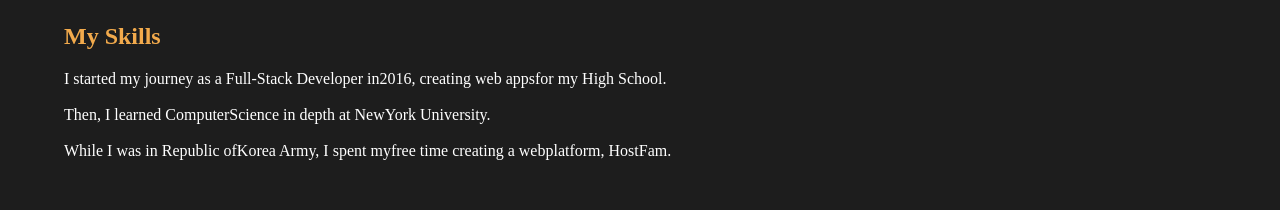
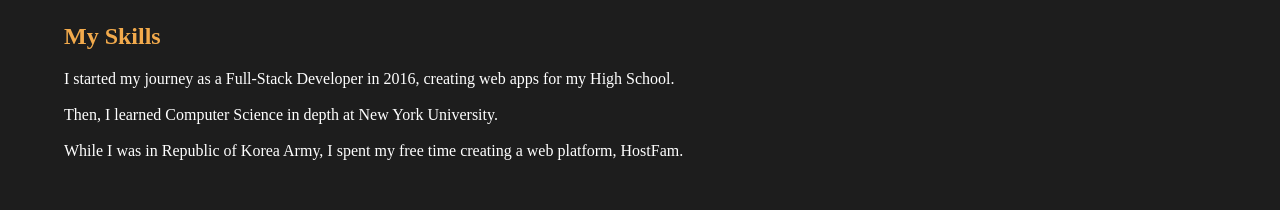
Before and after one commit to bk00119/BKPortfolio, a React (Create React App) app: page / in a window 1280 px wide. Shown: the part 363-573 px from the top of the page. Built offline with nearby package versions, Linux system fonts and the light colour scheme.

Commit message:
skill spacing

```diff
--- a/src/components/Skills/Skills.js
+++ b/src/components/Skills/Skills.js
@@ -8,17 +8,17 @@ const Skills = () => {
       {/* <SkillSphere /> */}
       <div class="Skill_Description">
         <div class="Skill_Description_P">
-          I started my journey as a Full-Stack Developer in2016, creating web
-          appsfor my High School.
+          I started my journey as a Full-Stack Developer in 2016, creating web
+          apps for my High School.
         </div>
         <br />
         <div className="Skill_Description_P">
-          Then, I learned ComputerScience in depth at NewYork University.
+          Then, I learned Computer Science in depth at New York University.
         </div>
         <br />
         <div class="Skill_Description_P">
-          While I was in Republic ofKorea Army, I spent myfree time creating a
-          webplatform, HostFam.
+          While I was in Republic of Korea Army, I spent my free time creating a
+          web platform, HostFam.
         </div>
       </div>
     </div>
```
